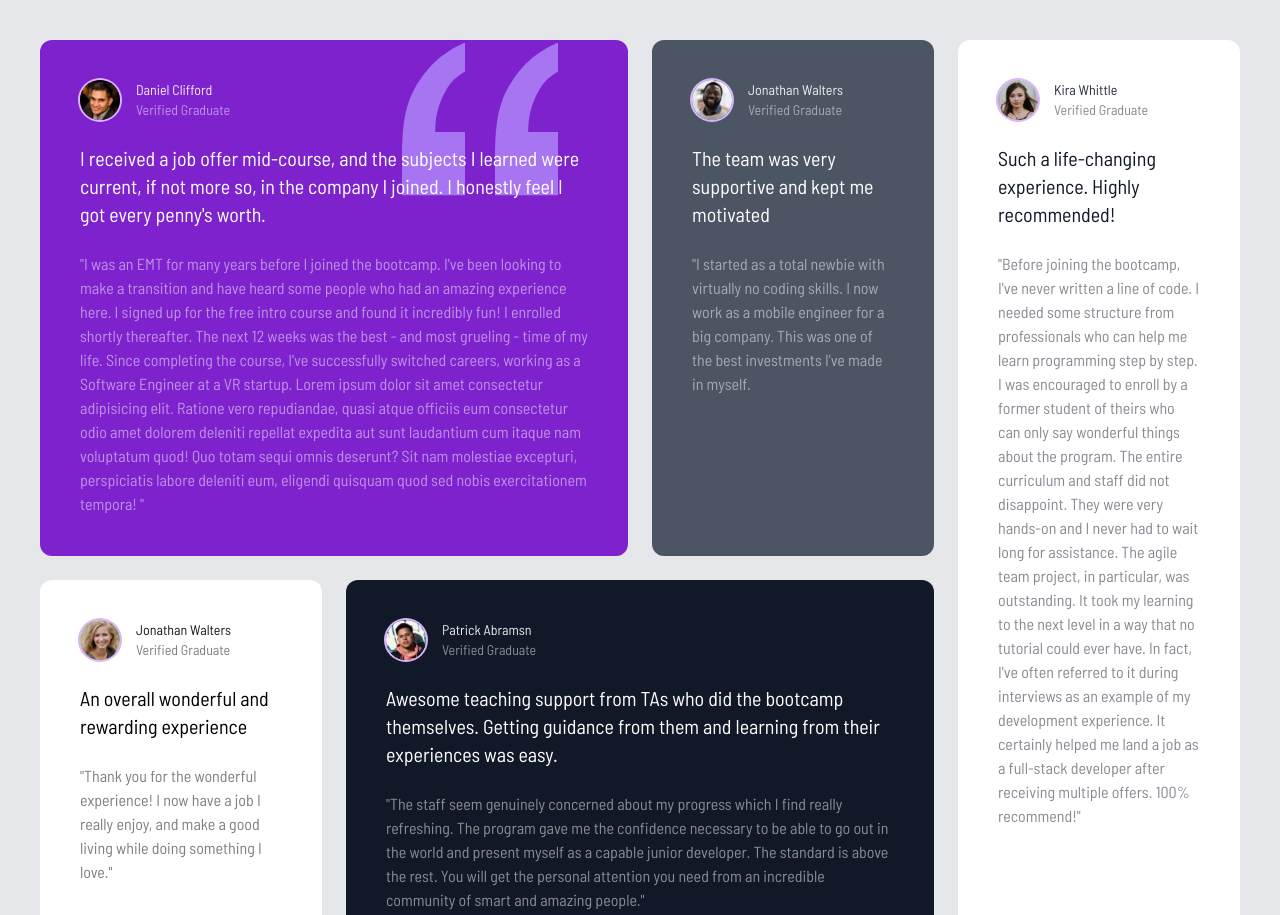
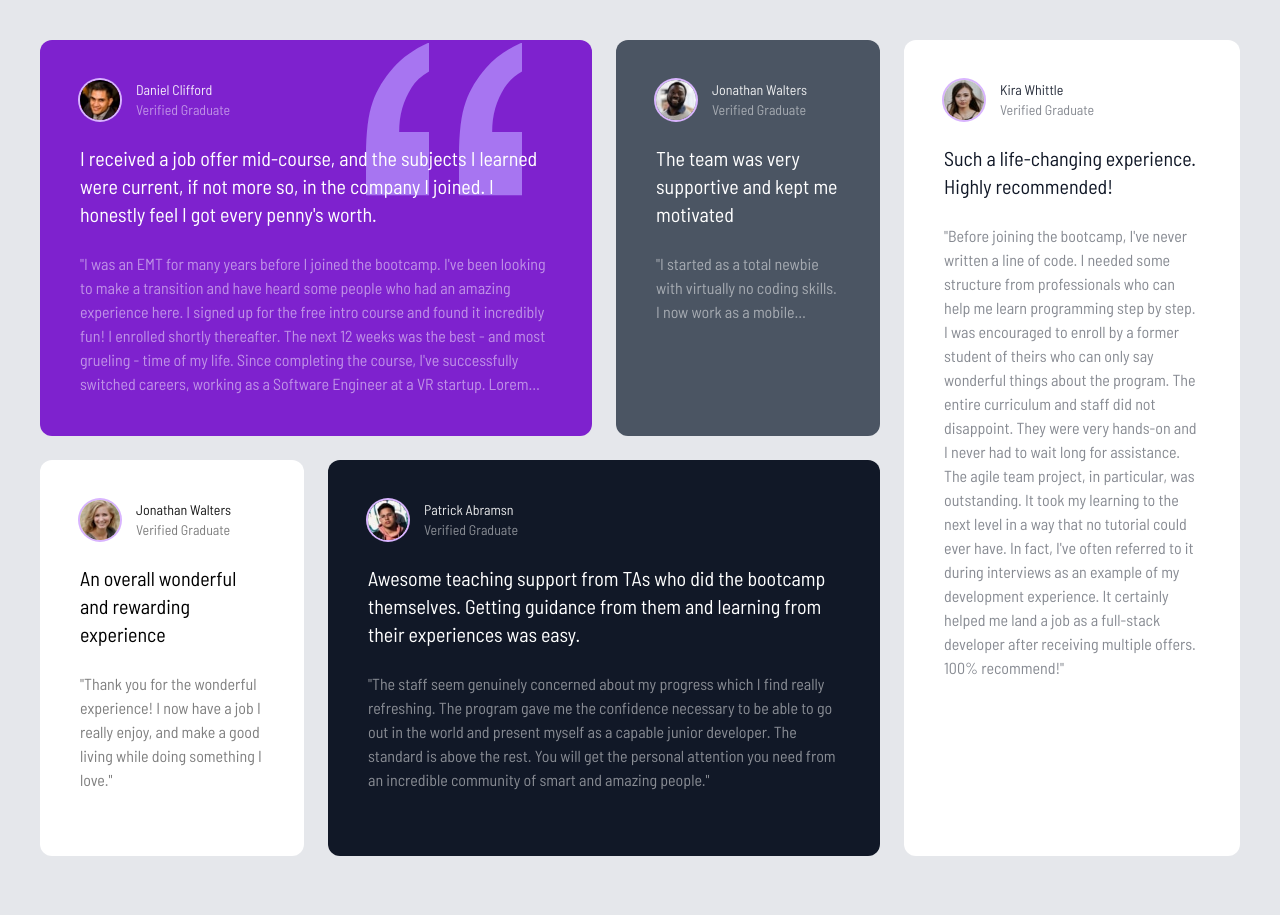
Before and after one commit to JuzerShakir/testimonial, a website: page index.html in a window 1280 px wide. Shown: the top 915 px of the page. Drawn offline with Linux system fonts and the light colour scheme.

Commit message:
add & use line-clamp plugin and fix grid layout for medium screens

```diff
--- a/index.html
+++ b/index.html
@@ -56,7 +56,7 @@
           </p>
 
           <!-- Small text -->
-          <p class="mt-6 opacity-50">
+          <p class="mt-6 opacity-50 line-clamp-6">
             "I was an EMT for many years before I joined the bootcamp. I've been
             looking to make a transition and have heard some people who had an
             amazing experience here. I signed up for the free intro course and
@@ -74,7 +74,7 @@
         </div>
 
         <!-- Box 2 -->
-        <div class="p-10 rounded-xl bg-gray-600">
+        <div class="p-10 rounded-xl bg-gray-600 md:col-span-2 lg:col-span-1">
           <!-- Box Header -->
           <div class="flex space-x-4">
             <!-- Display Photo -->
@@ -96,16 +96,21 @@
           </p>
 
           <!-- Small text -->
-          <p class="mt-6 opacity-50">
+          <p class="mt-6 opacity-50 line-clamp-3">
             "I started as a total newbie with virtually no coding skills. I now
             work as a mobile engineer for a big company. This was one of the
-            best investments I've made in myself.
+            best investments I've made in myself. Lorem ipsum dolor sit amet
+            consectetur adipisicing elit. Aliquid, eos id nam quis vel quae.
+            Quas blanditiis velit aut laboriosam nulla qui hic esse
+            reprehenderit voluptates exercitationem, odio magni error pariatur
+            eius quam tenetur laborum deserunt placeat. Accusamus molestias,
+            illum, dolor est odit nam, cumque sunt odio quidem explicabo nulla!
           </p>
         </div>
 
         <!-- Box 3 -->
         <div
-          class="row-start-6 p-10 rounded-xl text-gray-900 bg-white md:row-start-1 md:col-start-4 md:row-span-2"
+          class="row-start-6 p-10 rounded-xl text-gray-900 bg-white md:row-start-3 md:col-span-4 lg:row-start-1 lg:col-start-4 lg:row-span-2"
         >
           <!-- Box Header -->
           <div class="flex space-x-4">
@@ -145,7 +150,9 @@
         </div>
 
         <!-- Box 4 -->
-        <div class="p-10 rounded-xl text-black bg-white">
+        <div
+          class="p-10 rounded-xl text-black bg-white md:col-span-2 lg:col-span-1"
+        >
           <!-- Box Header -->
           <div class="flex space-x-4">
             <!-- Display Photo -->
--- a/package.json
+++ b/package.json
@@ -24,6 +24,7 @@
   },
   "homepage": "https://github.com/JuzerShakir/testimonial#readme",
   "devDependencies": {
+    "@tailwindcss/line-clamp": "^0.4.4",
     "npm-run-all": "^4.1.5",
     "tailwindcss": "^3.3.3"
   }
--- a/tailwind.config.js
+++ b/tailwind.config.js
@@ -16,5 +16,5 @@ module.exports = {
       },
     },
   },
-  plugins: [],
+  plugins: [require("@tailwindcss/line-clamp")],
 };
```
Also changed, not shown: css/style.css.
